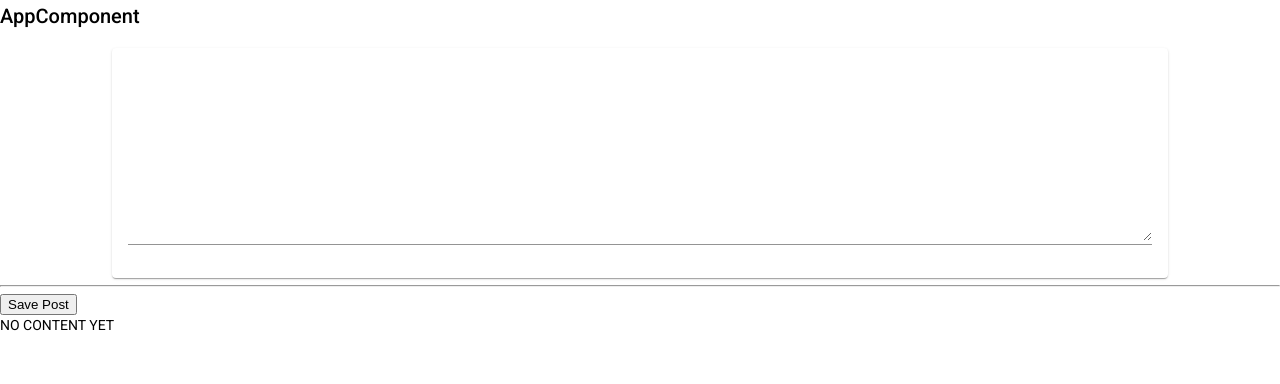
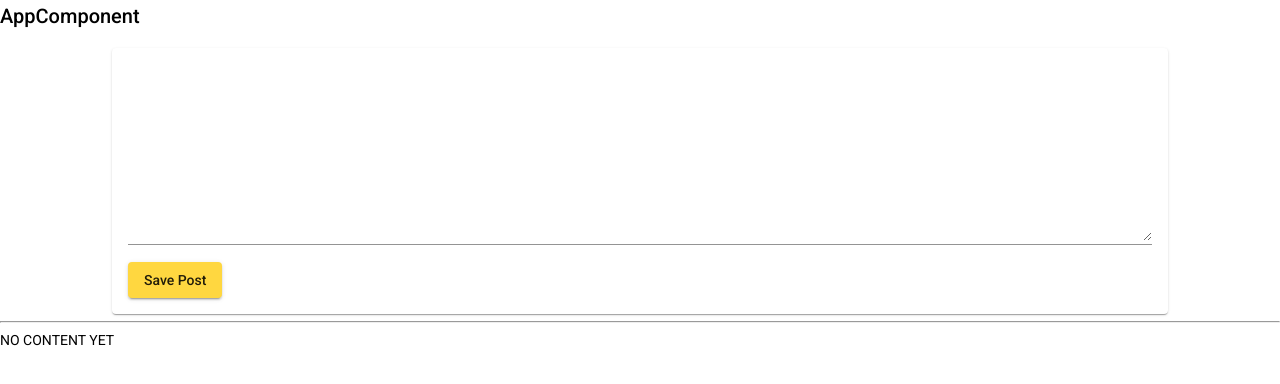
Before and after one commit to Jose-cmd98/Mean-Stack, an Angular app: page / in a window 1280 px wide. Shown: the top 384 px of the page. Built offline with nearby package versions, Linux system fonts and the light colour scheme.

Commit message:
buttonModule added

```diff
--- a/src/app/posts/post-create/post-create.component.html
+++ b/src/app/posts/post-create/post-create.component.html
@@ -3,11 +3,14 @@
   <!-- Here will be our text area to write an post -->
   <textarea  matInput rows="10" [(ngModel)]="enteredValue" ></textarea>
 </mat-form-field>
+<!-- default button to save out post -->
+<button mat-raised-button type="submit" color="accent" (click)="onSavePost()">Save Post</button>
 </mat-card>
+
 <!-- horizontal line -->
 <hr>
-<!-- default button to save out post -->
-<button type="submit" (click)="onSavePost()">Save Post</button>
+
+
 
 <!-- Output content -->
 <p> {{newPost}} </p>
```
